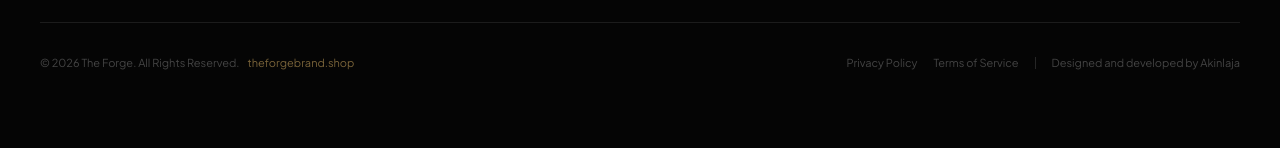
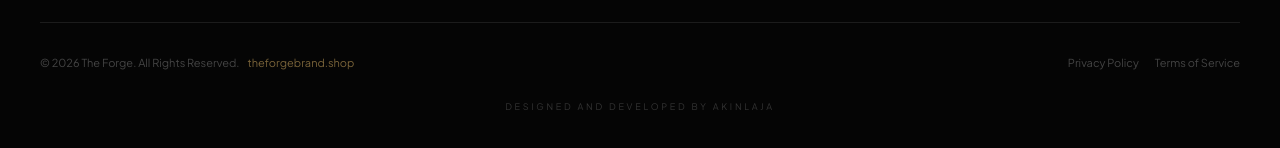
Before and after one commit to ItsAkinlaja/the-forge-storefront, a Next.js app: page / in a window 1280 px wide. Shown: the part 4211-4359 px from the top of the page. Before the commit the page ends 4323 px from the top, so only its background shows below. Built offline with nearby package versions, Linux system fonts and the light colour scheme; no server answers.

Commit message:
fix: brand tagline Dare it Wear it in OG metadata, designer credit centred at footer bottom

```diff
--- a/src/app/layout.tsx
+++ b/src/app/layout.tsx
@@ -23,11 +23,11 @@ export const metadata: Metadata = {
   metadataBase: new URL(SITE_URL),
 
   title: {
-    default: "THE FORGE — Haute Couture & Handmade Custom Dressing",
+    default: "THE FORGE — Dare it, Wear it!",
     template: "%s | THE FORGE",
   },
   description:
-    "International luxury fashion house crafting handmade custom dressing, bespoke suits, couture gowns, bridal wear, and Jalamias for Men and Women.",
+    "Premium Nigerian fashion brand. Menswear and womenswear crafted with intention — from Lagos to the world. Dare it, Wear it!",
 
   // Favicon
   icons: {
@@ -42,9 +42,9 @@ export const metadata: Metadata = {
 
   // Open Graph — controls how the link looks on WhatsApp, Facebook, etc.
   openGraph: {
-    title: "THE FORGE — Haute Couture & Handmade Custom Dressing",
+    title: "THE FORGE — Dare it, Wear it!",
     description:
-      "Bespoke fashion crafted with precision. Explore The Men Forge and The Lady Forge.",
+      "Premium Nigerian fashion. Vintage shirts, streetwear, jalabias, corporate dresses, dinner gowns and more. Dare it, Wear it!",
     url: SITE_URL,
     siteName: "THE FORGE",
     locale: "en_US",
@@ -54,7 +54,7 @@ export const metadata: Metadata = {
         url: LOGO_URL,
         width: 1200,
         height: 630,
-        alt: "THE FORGE — Haute Couture",
+        alt: "THE FORGE — Dare it, Wear it!",
       },
     ],
   },
@@ -62,8 +62,8 @@ export const metadata: Metadata = {
   // Twitter / X card
   twitter: {
     card: "summary_large_image",
-    title: "THE FORGE — Haute Couture & Handmade Custom Dressing",
-    description: "Bespoke fashion crafted with precision for Men and Women.",
+    title: "THE FORGE — Dare it, Wear it!",
+    description: "Premium Nigerian fashion for Men and Women. Dare it, Wear it!",
     images: [LOGO_URL],
   },
 
--- a/src/components/layout/Footer.tsx
+++ b/src/components/layout/Footer.tsx
@@ -157,16 +157,19 @@ export function Footer() {
           <div className="flex flex-wrap items-center gap-4">
             <Link href="/privacy" className="hover:text-[#050505] dark:hover:text-[#8E8E93] transition-colors">Privacy Policy</Link>
             <Link href="/terms" className="hover:text-[#050505] dark:hover:text-[#8E8E93] transition-colors">Terms of Service</Link>
-            <span className="w-px h-3 bg-[#E5E5E5] dark:bg-[#262626]" />
-            <a
-              href="https://www.akinlajatimileyin.dev"
-              target="_blank"
-              rel="noopener noreferrer"
-              className="text-[#888888] dark:text-[#444444] hover:text-[#C6A15B] dark:hover:text-[#C6A15B] transition-colors"
-            >
-              Designed and developed by Akinlaja
-            </a>
           </div>
+        </div>
+
+        {/* Designer credit -- centred */}
+        <div className="pt-5 text-center">
+          <a
+            href="https://www.akinlajatimileyin.dev"
+            target="_blank"
+            rel="noopener noreferrer"
+            className="text-[9px] uppercase tracking-[0.3em] text-[#CCCCCC] dark:text-[#333333] hover:text-[#C6A15B] dark:hover:text-[#C6A15B] transition-colors font-sans"
+          >
+            Designed and Developed by Akinlaja
+          </a>
         </div>
 
       </Container>
```
